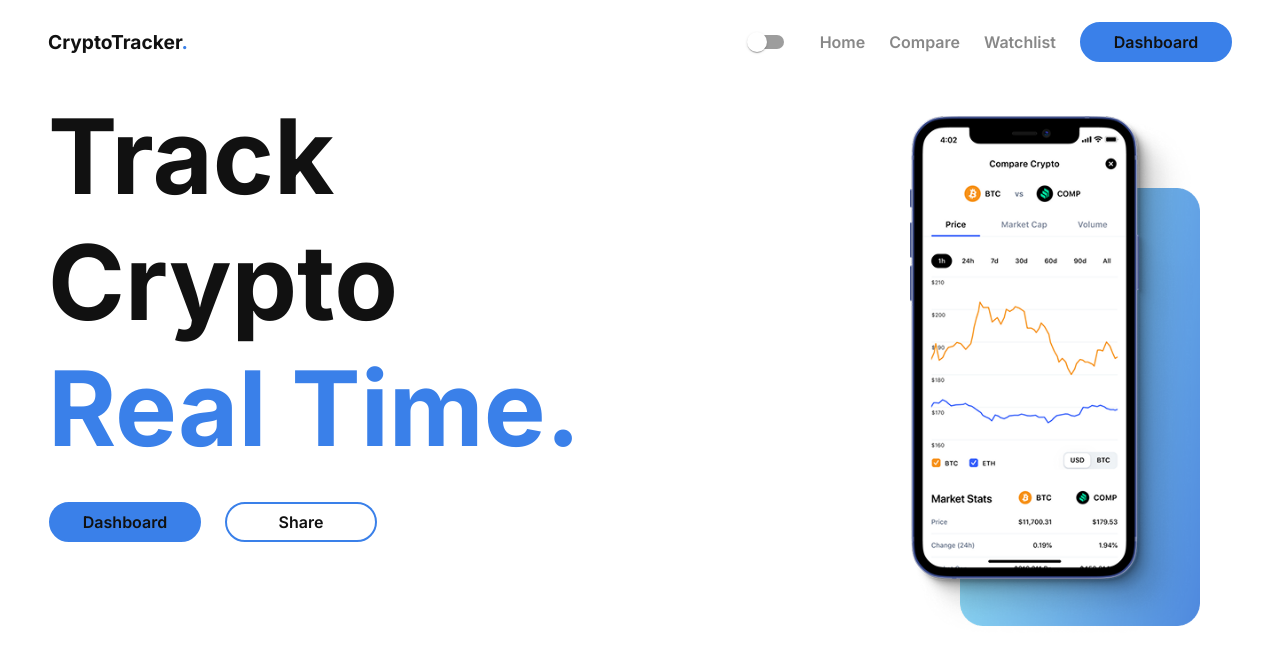
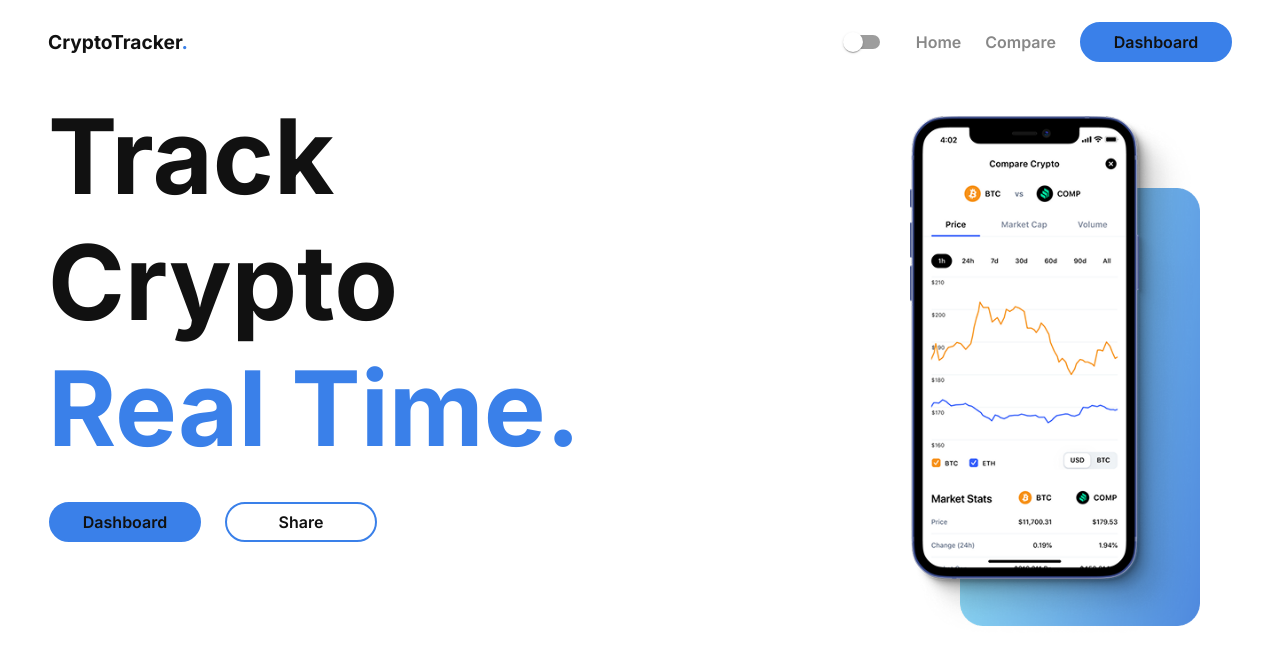
Before and after one commit to yuvraaajsingh/CryptoTracker., a React (Vite) app: page / in a window 1280 px wide. Shown: the top 664 px of the page. Built offline with nearby package versions, Linux system fonts and the light colour scheme.

Commit message:
remove Watchlist link

```diff
--- a/src/components/Common/Header/Header.jsx
+++ b/src/components/Common/Header/Header.jsx
@@ -51,9 +51,9 @@
         <Link to="/compare">
           <p className="link">Compare</p>
         </Link>
-        <Link to="/watchlist">
+        {/* <Link to="/watchlist">
           <p className="link">Watchlist</p>
-        </Link>
+        </Link> */}
         <Link to="/dashboard">
           <Button text={"dashboard"} outlined={false} />
         </Link>
```
